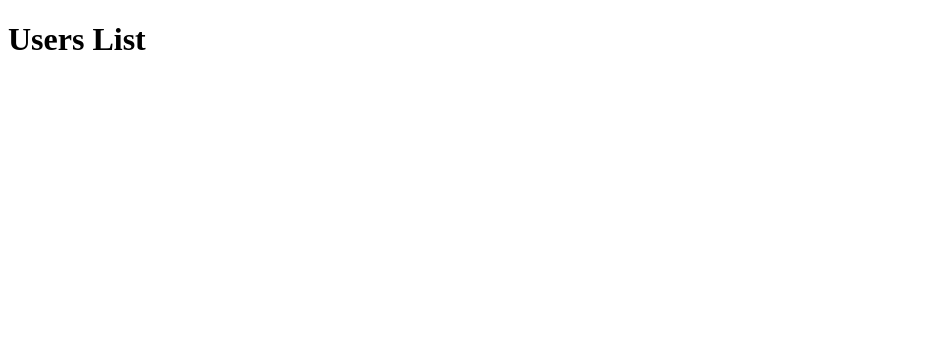
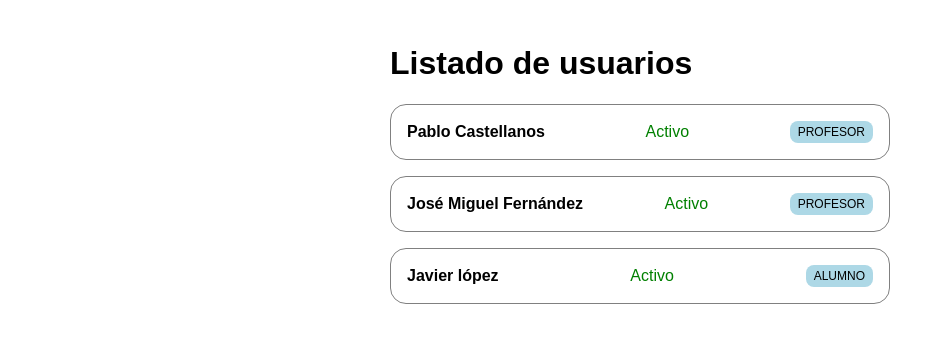
Before and after one commit to juananton/users-list, a React (Vite) app: page / in a window 1280 px wide. Shown: the top 342 px of the page, without its empty margins (0-944 px from the left). Built offline with nearby package versions, Linux system fonts and the light colour scheme.

Commit message:
Create UserRow and UsersList components

```diff
--- a/src/App.jsx
+++ b/src/App.jsx
@@ -1,9 +1,23 @@
-function App() {
-  return (
-    <>
-      <h1>Users List</h1>
-    </>
-  );
-}
+import UsersList from './components/UsersList';
+
+const USERS = [
+  {
+    name: 'Pablo Castellanos',
+    active: 'Activo',
+    role: 'Profesor',
+  },
+  {
+    name: 'José Miguel Fernández',
+    active: 'Activo',
+    role: 'Profesor',
+  },
+  {
+    name: 'Javier lópez',
+    active: 'Activo',
+    role: 'Alumno',
+  },
+];
+
+const App = () => <UsersList users={USERS} />;
 
 export default App;
--- /dev/null
+++ b/src/components/UserRow.jsx
@@ -0,0 +1,9 @@
+const UserRow = ({ name, active, role, ...props }) => (
+  <div className='user' {...props}>
+    <span className='name'>{name}</span>
+    <span className='active'>{active}</span>
+    <span className='role'>{role}</span>
+  </div>
+);
+
+export default UserRow;
--- /dev/null
+++ b/src/components/UsersList.jsx
@@ -0,0 +1,15 @@
+import UserRow from './UserRow';
+
+const UsersList = ({ users }) => {
+  const usersRendered = users.map(user => (
+    <UserRow key={user.name} {...user} />
+  ));
+  return (
+    <div className='list'>
+      <h1>Listado de usuarios</h1>
+      {usersRendered}
+    </div>
+  );
+};
+
+export default UsersList;
--- /dev/null
+++ b/src/index.css
@@ -0,0 +1,37 @@
+body {
+  font-family: Arial, Helvetica, sans-serif;
+}
+
+.list {
+  width: 100%;
+  max-width: 500px;
+  margin: auto;
+  padding: 1rem;
+}
+
+.user {
+  display: flex;
+  align-items: center;
+  justify-content: space-between;
+
+  border: 1px solid gray;
+  border-radius: 1rem;
+  padding: 1rem;
+  margin-bottom: 1rem;
+}
+
+.name {
+  font-weight: bold;
+}
+
+.active {
+  color: green;
+}
+
+.role {
+  text-transform: uppercase;
+  font-size: 0.75rem;
+  background-color: lightblue;
+  padding: 0.25rem 0.5rem;
+  border-radius: 0.5rem;
+}
--- a/src/main.jsx
+++ b/src/main.jsx
@@ -1,6 +1,7 @@
 import React from 'react';
 import ReactDOM from 'react-dom/client';
 import App from './App.jsx';
+import './index.css';
 
 ReactDOM.createRoot(document.getElementById('root')).render(
   <React.StrictMode>
```
